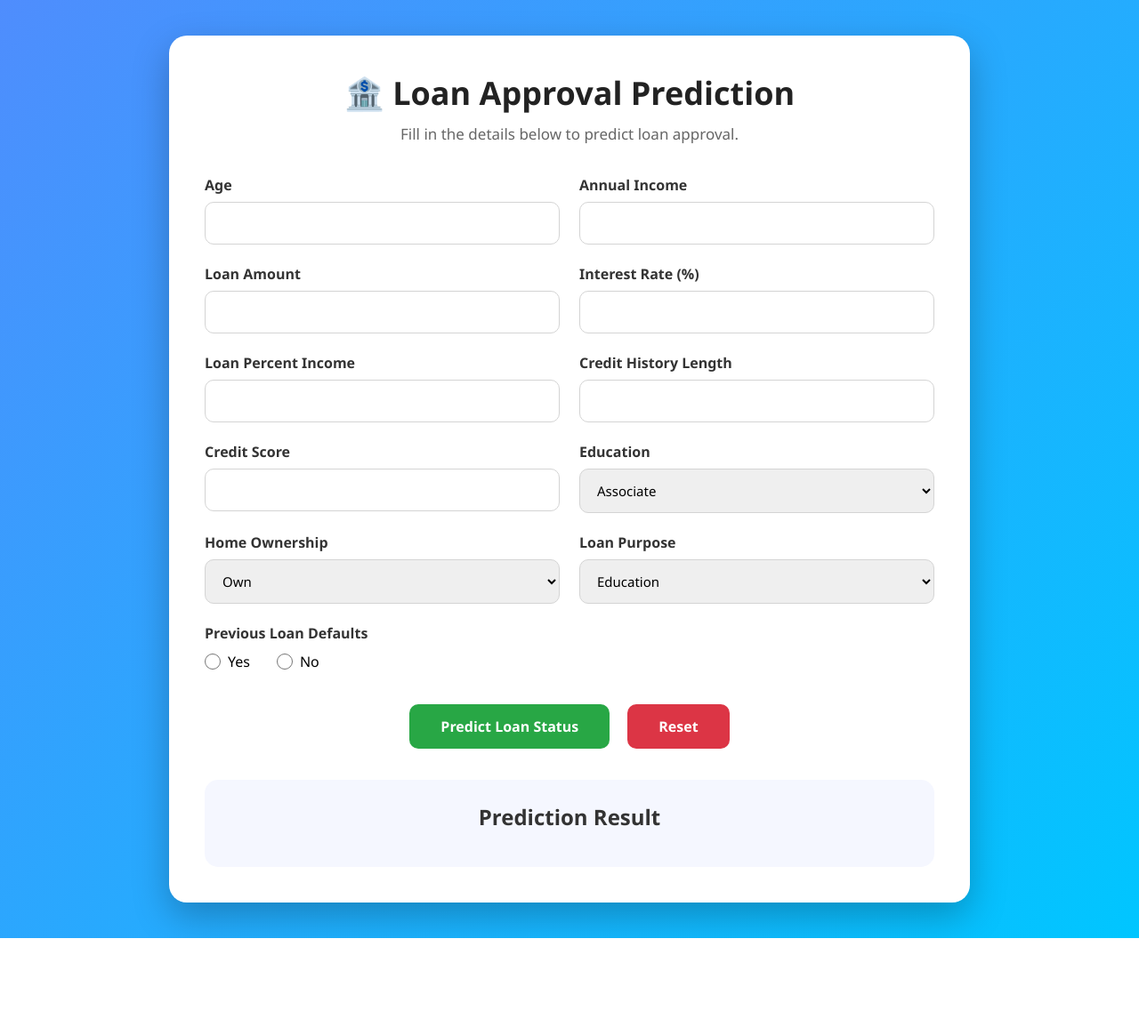
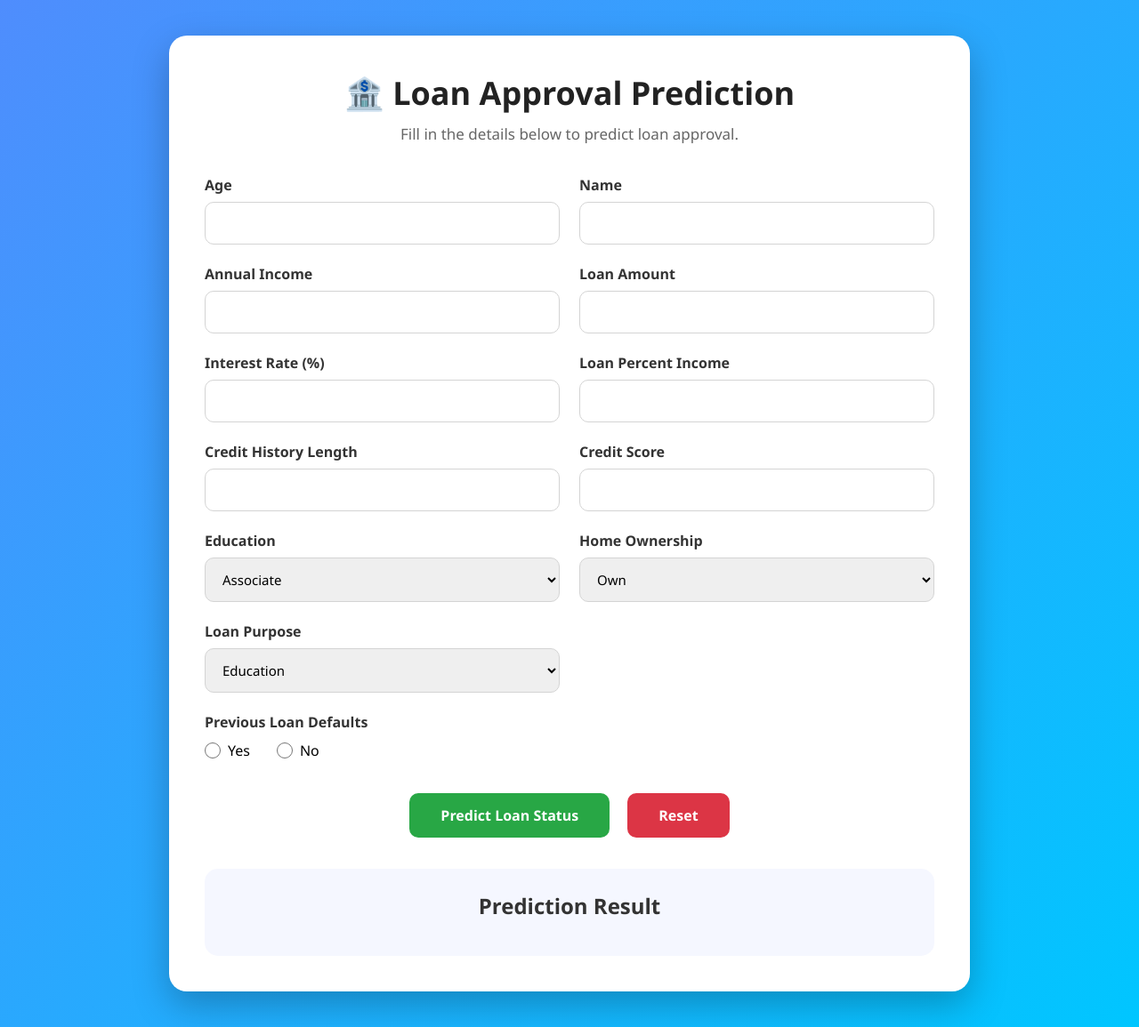
Before and after one commit to yugshah1713c/Loan-Approval-Prediction, a Flask app: page / in a window 1280 px wide. Shown: the whole page at 89% size. Before the commit the page ends 1055 px from the top, so only its background shows below. Run offline with Flask 3, Linux system fonts and the light colour scheme; parts of the project's set-up code (start-up, migrations or seed data) failed here and were passed over.

Commit message:
upgrad index

```diff
--- a/templates/index.html
+++ b/templates/index.html
@@ -25,6 +25,11 @@
                 <div class="input-box">
                     <label>Age</label>
                     <input type="number" name="age" required>
+                </div>
+
+                <div class="input-box">
+                    <label>Name</label>
+                    <input type="text" name="person_name" id="person_name">
                 </div>
 
                 <div class="input-box">
```
